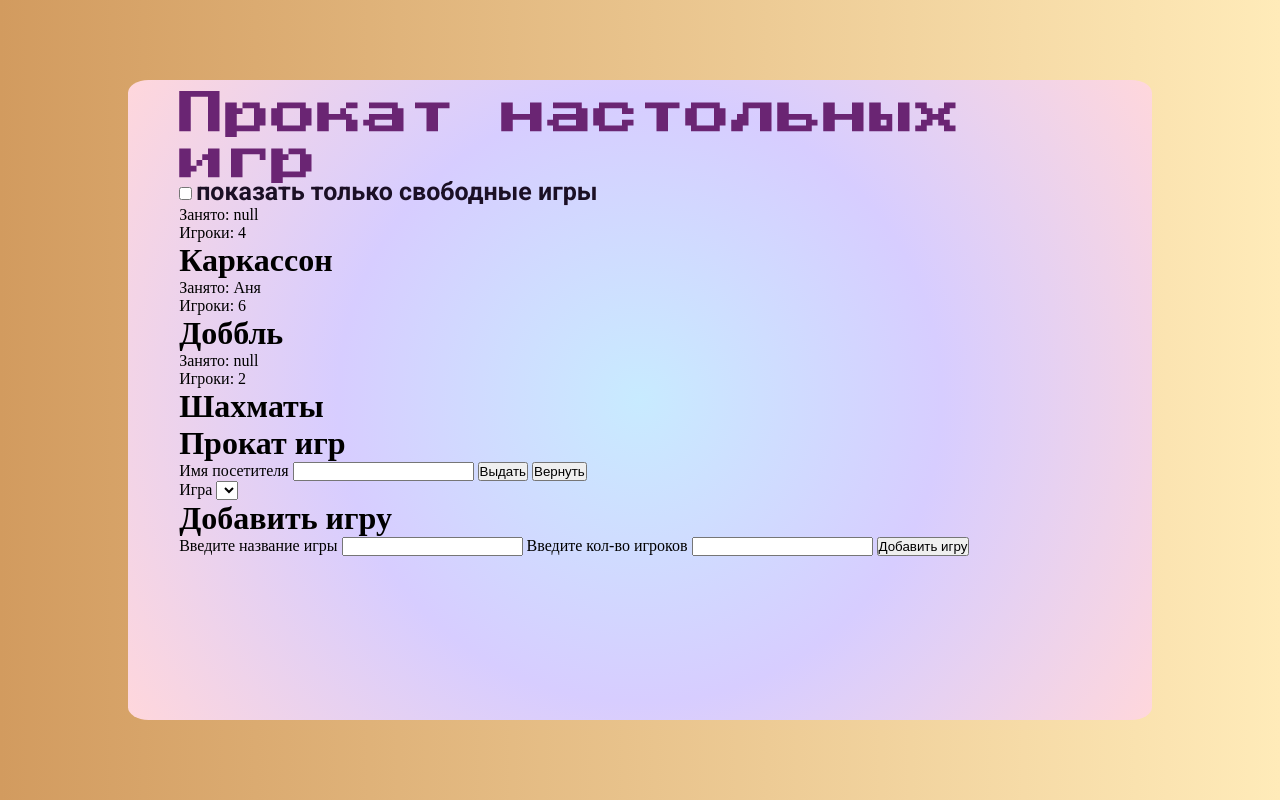
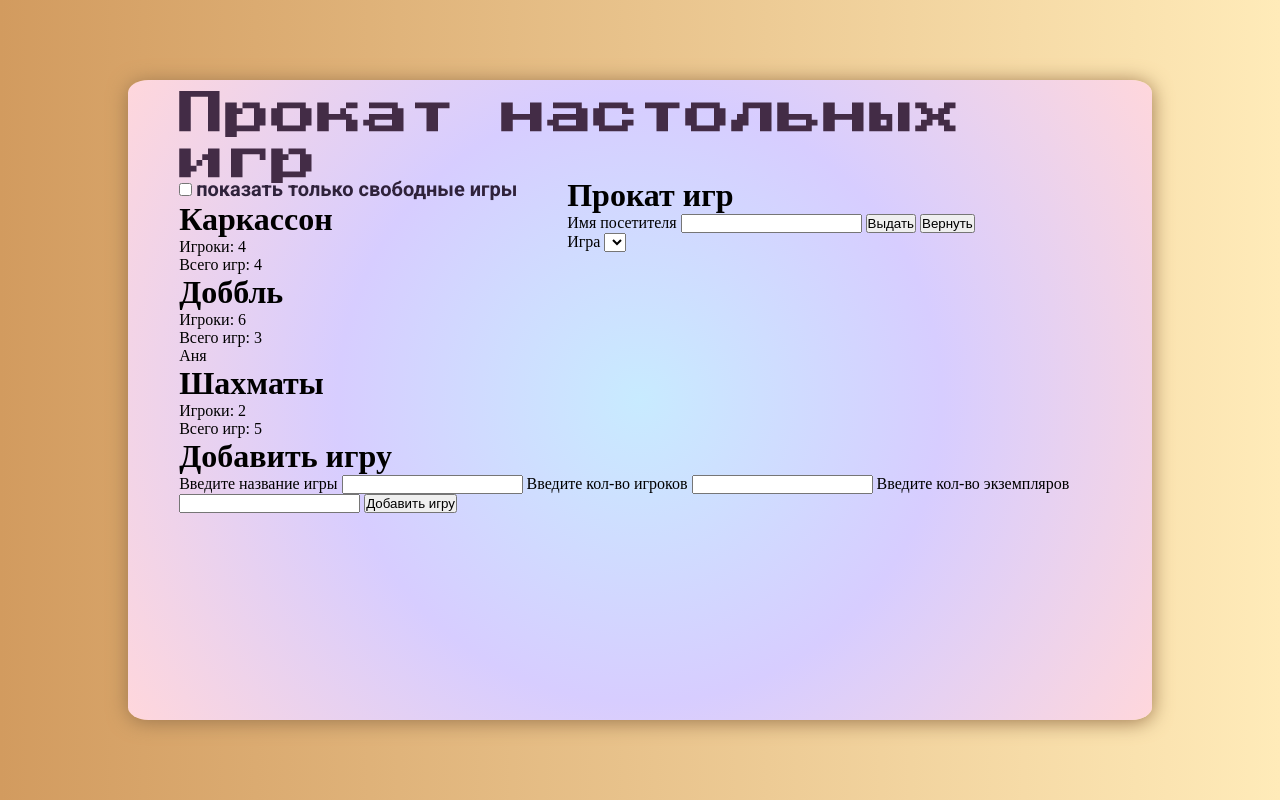
Before and after one commit to feltonkalt/Js-board-games, a plain HTML site: page index.html in a window 1280 px wide. Drawn offline with Linux system fonts and the light colour scheme.

Commit message:
Add function for adds quantity haves game in obj

```diff
--- a/index.css
+++ b/index.css
@@ -28,11 +28,13 @@ body {
     grid-template-columns: 5% 90% 5%;
     display: grid;
     height: auto;
+    box-shadow: 0px 2px 20px rgb(156, 119, 78);
 }
 
 .all {
     grid-row: 2;
     grid-column: 2;
+
 }
 
 .zag {
@@ -45,7 +47,7 @@ body {
     display: flex;
     align-items: center;
     justify-content: center;
-    color: rgb(106, 37, 115);
+    color: rgb(67, 44, 70);
 }
 
 .ptoct {}
@@ -57,9 +59,9 @@ body {
     font-style: normal;
     font-variation-settings:
         "wdth" 100;
-    font-size: 25px;
-    color: rgb(27, 16, 37);
-    margin-bottom: 15px;
+    font-size: 20px;
+    color: rgb(47, 34, 59);
+    margin-bottom: 30px;
 }
 
 .Procat {
@@ -70,3 +72,11 @@ body {
 ul {
     list-style-type: none;
 }
+.divProcat{
+    display: flex;
+    flex-direction: row;
+    gap: 50px;
+}
+.add{
+
+}
--- a/index.html
+++ b/index.html
@@ -18,6 +18,7 @@
     <div class="container">
         <div class="all">
             <h1 class="zag">Прокат настольных игр</h1>
+            <div class="divProcat">
                 <div class="ptoct">
                     <input type="checkbox" id='freeGame'>
                     <label for="freeGame" class="freeGame"> показать только свободные игры</label>
@@ -35,6 +36,7 @@
                         <ul id="gameSelectUl"></ul>
                     </select>
                 </div>
+            </div>
 
             <div class="add">
                 <h1>Добавить игру</h1>
@@ -42,6 +44,8 @@
                 <input type="text" id="NameGame">
                 <label for="PlayersGame">Введите кол-во игроков</label>
                 <input type="text" id="PlayersGame">
+                <label for="QuantityGame"> Введите кол-во экземпляров</label>
+                <input type="text" id="QuantityGame">
                 <button id="addGame">Добавить игру</button>
             </div>
         </div>
--- a/index.js
+++ b/index.js
@@ -1,8 +1,9 @@
 let games = [
-    { title: 'Каркассон', players: '4', borrower: null },
-    { title: 'Доббль', players: '6', borrower: 'Аня' },
-    { title: 'Шахматы', players: '2', borrower: null },
+    { title: 'Каркассон', players: '4', borrower: null, quantity: 4, },
+    { title: 'Доббль', players: '6', borrower: 'Аня', quantity: 3 },
+    { title: 'Шахматы', players: '2', borrower: null, quantity: 5 },
 ];
+
 
 
 const borrowButton = document.getElementById('borrowButton');
@@ -17,15 +18,25 @@ const NameGame = document.getElementById('NameGame');
 const PlayerGame = document.getElementById('PlayersGame');
 const addGame = document.getElementById('addGame');
 const gameSelectUl = document.getElementById('gameSelectUl');
+const QuantityGame = document.getElementById('QuantityGame');
+
+
 
 renderGames();
 renderOptions();
+
+
+
+
 
 addGame.addEventListener('click', () => {
     addGameFunc();
     renderGames();
     renderOptions();
 });
+
+
+
 
 borrowButton.addEventListener('click', () => {
     const borrowerNameVal = borrowerName.value.trim();
@@ -44,6 +55,9 @@ borrowButton.addEventListener('click', () => {
         message.innerHTML = `Игра уже выдана: ${games[gameSelectVal].borrower}`
     }
 });
+
+
+
 returnButton.addEventListener('click', () => {
     games[gameSelectVal];
 
@@ -56,6 +70,8 @@ returnButton.addEventListener('click', () => {
         message.innerHTML = 'Игра уже свободна'
     }
 });
+
+
 
 freeGame.addEventListener('change', () => {
     if (freeGame.checked) {
@@ -84,16 +100,20 @@ function renderGames() {
 
                 const players = document.createElement('p');
                 players.className = 'players'
-                players.textContent = games[index].players;
+                players.textContent = `Игроки: ${games[index].players}`;
 
                 const borrower = document.createElement('p')
                 borrower.className = 'borrower'
                 borrower.textContent = games[index].borrower;
 
+                const quantityGames = document.createElement('p');
+                quantityGames.className = 'quantity';
+                quantityGames.textContent = ` Всего игр: ${games[index].quantity}`;
 
-                div.append(borrower, players, title);
+                div.append(title, players, quantity, borrower);
                 item.append(div);
                 gameList.append(item);
+
             }
             else {
                 message.innerHTML = 'Свободных игр пока нет';
@@ -112,16 +132,19 @@ function renderGames() {
             title.className = 'title';
             title.textContent = games[index].title;
 
+            const borrower = document.createElement('p')
+            borrower.className = 'borrower'
+            borrower.textContent = games[index].borrower;
+
             const players = document.createElement('p');
             players.className = 'players'
             players.textContent = `Игроки: ${games[index].players}`;
 
-            const borrower = document.createElement('p')
-            borrower.className = 'borrower'
-            borrower.textContent = `Занято: ${games[index].borrower}`;
+            const quantityGames = document.createElement('p');
+            quantityGames.className = 'quantity';
+            quantityGames.textContent = `Всего игр: ${games[index].quantity}`;
 
-
-            div.append(borrower, players, title);
+            div.append(title, players, quantityGames, borrower);
             item.append(div);
             gameList.append(item);
         });
@@ -134,7 +157,12 @@ renderGames();
 function addGameFunc() {
     const NameGameVal = NameGame.value.trim();
     const PlayerGameVal = Number(PlayerGame.value.trim());
+    const QuantityGameVal = Number(QuantityGame.value.trim());
 
+    if (isNaN(QuantityGameVal) || QuantityGameVal <= 0) {
+        alert('Введите кол-во экземпляров от 0');
+        return;
+    }
     if (NameGameVal === "" || PlayerGameVal === "") {
         alert('Введите что-нибудь');
         return;
@@ -148,11 +176,14 @@ function addGameFunc() {
             title: NameGameVal,
             players: PlayerGameVal,
             borrower: null,
+            quantity: QuantityGameVal,
         })
     }
+
+
 };
 
-function renderOptions(){
+function renderOptions() {
     gameSelectUl.innerHTML = '';
 
     games.forEach((element, index) => {
```
Lines whose indentation alone changed are shown as unchanged.
